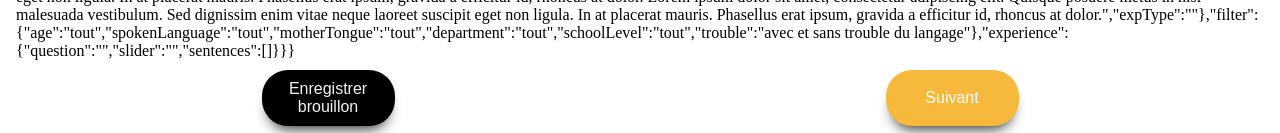
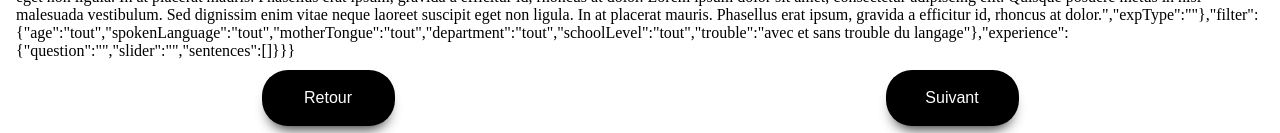
Before and after one commit to BallyB/Llama, a Svelte app in the folder Frontend/: page / in a window 1280 px wide. Both pictures are taken after a click on the element "Filtres". Shown: the part 763-896 px from the top of the page. Built offline with nearby package versions, Linux system fonts and the light colour scheme; a web font is replaced by a local one.

Commit message:
buttons changed

```diff
--- a/Frontend/src/pages/Creation.svelte
+++ b/Frontend/src/pages/Creation.svelte
@@ -72,12 +72,17 @@
         <Tabs />
         {JSON.stringify($state)}
         <div class="flex-container">
-            <button id="save" class="primary-button">Enregistrer brouillon</button>
+            {#if $state.activeItem > 1 }
+                <button on:click={e => {
+                    e.preventDefault();
+                    $state.activeItem -= 1;
+                }} class="primary-button color">Retour</button>
+            {/if}
             {#if $state.activeItem < 4 }
                 <button on:click={e => {
             e.preventDefault();
             $state.activeItem += 1;
-        }} class="primary-button">Suivant</button>
+        }} class="primary-button color">Suivant</button>
             {:else }
             <button class="primary-button" type="submit">Valider l'expérience</button>
             {/if}
@@ -93,17 +98,6 @@
         font-family: "Varta", sans-serif;
     }
 
-    #save {
-        background-color: black;
-        color: #f4f4f4;
-
-    }
-
-    #save:hover {
-        background-color: #313131;
-    }
-
-
     .flex-container {
         display: flex;
         flex-wrap: nowrap;
@@ -112,4 +106,12 @@
         justify-content: space-around;
     }
 
+    .color {
+        background: black;
+    }
+
+    .color:hover {
+        background: #313131;
+    }
+
 </style>
```
